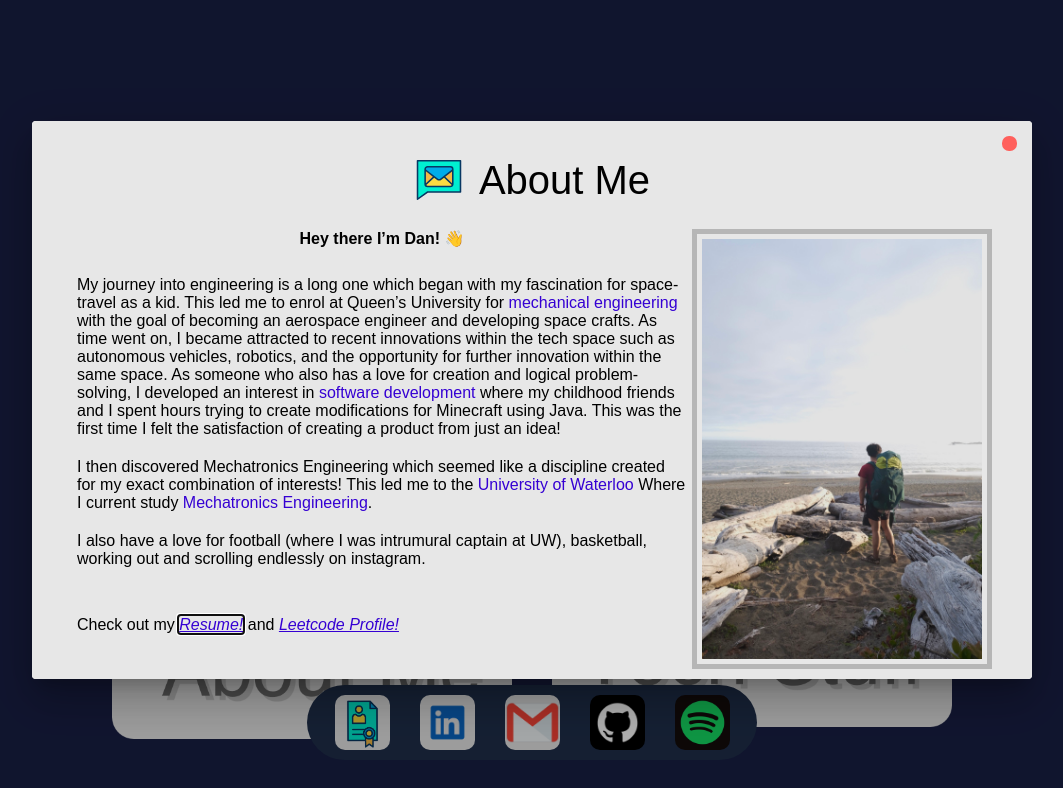
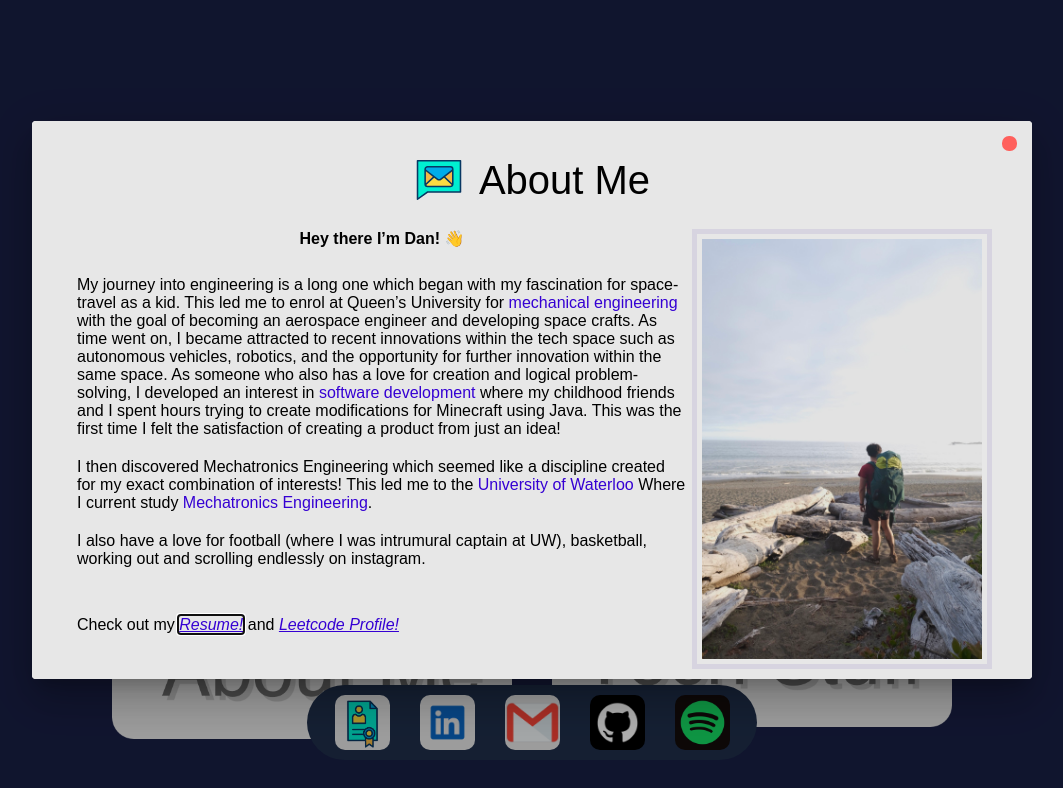
Before and after one commit to danielrhuynh/portfolioV2, an Angular app: page / in a window 1280 px wide. Both pictures are taken after a click on the picture 420 px from the left and 618 px from the top of the page. Shown: the top 788 px of the page, without its empty margins (108-1171 px from the left). Built offline with nearby package versions, Linux system fonts and the light colour scheme; a web font is replaced by a local one.

Commit message:
changed border colour

```diff
--- a/src/app/about-me/about-me.component.scss
+++ b/src/app/about-me/about-me.component.scss
@@ -11,6 +11,6 @@
 .aboutMeImage {
     width: 300px;
     height: auto;
-    border: 5px solid rgb(182, 182, 182);
+    border: 5px solid #d7d4e0;
     padding: 5px;
 }
```
